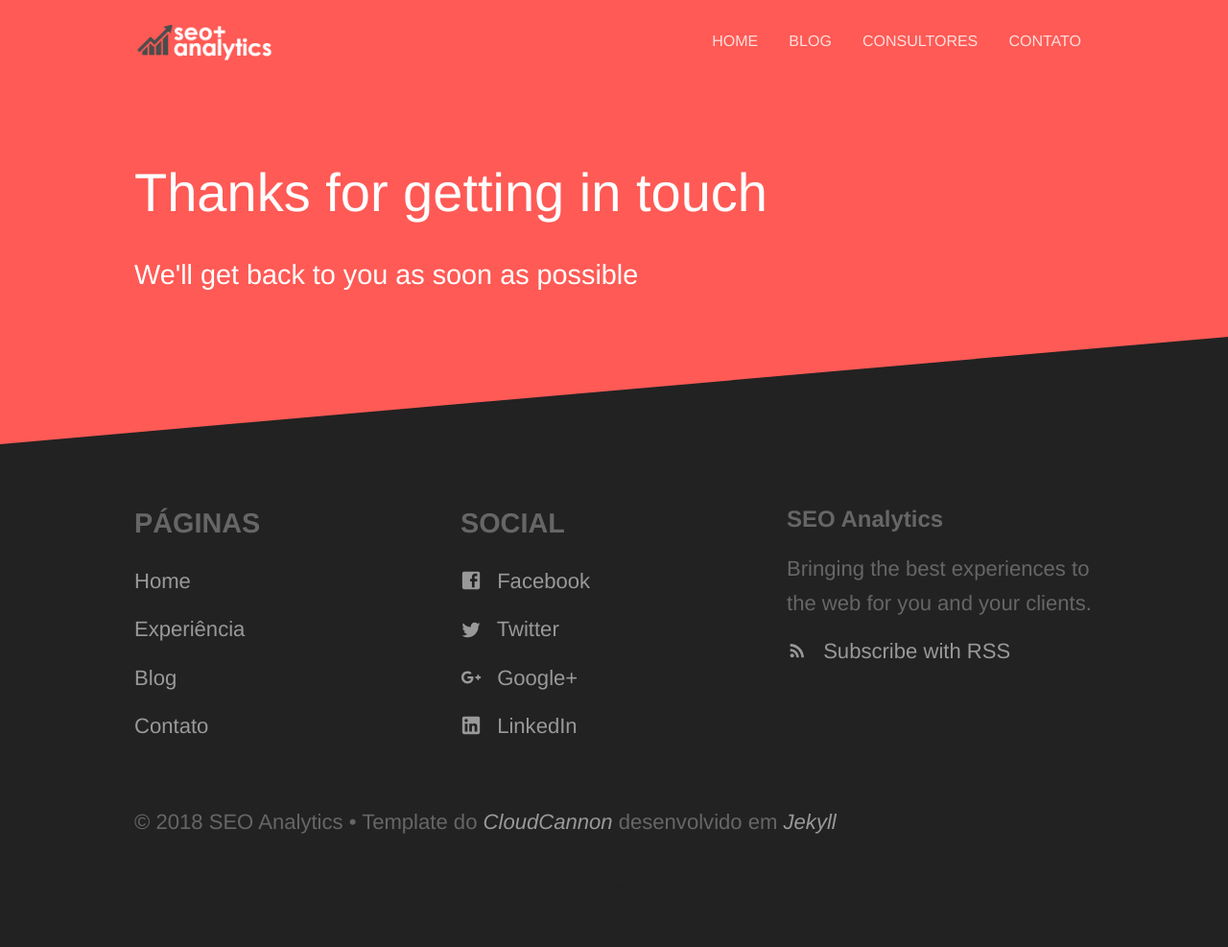
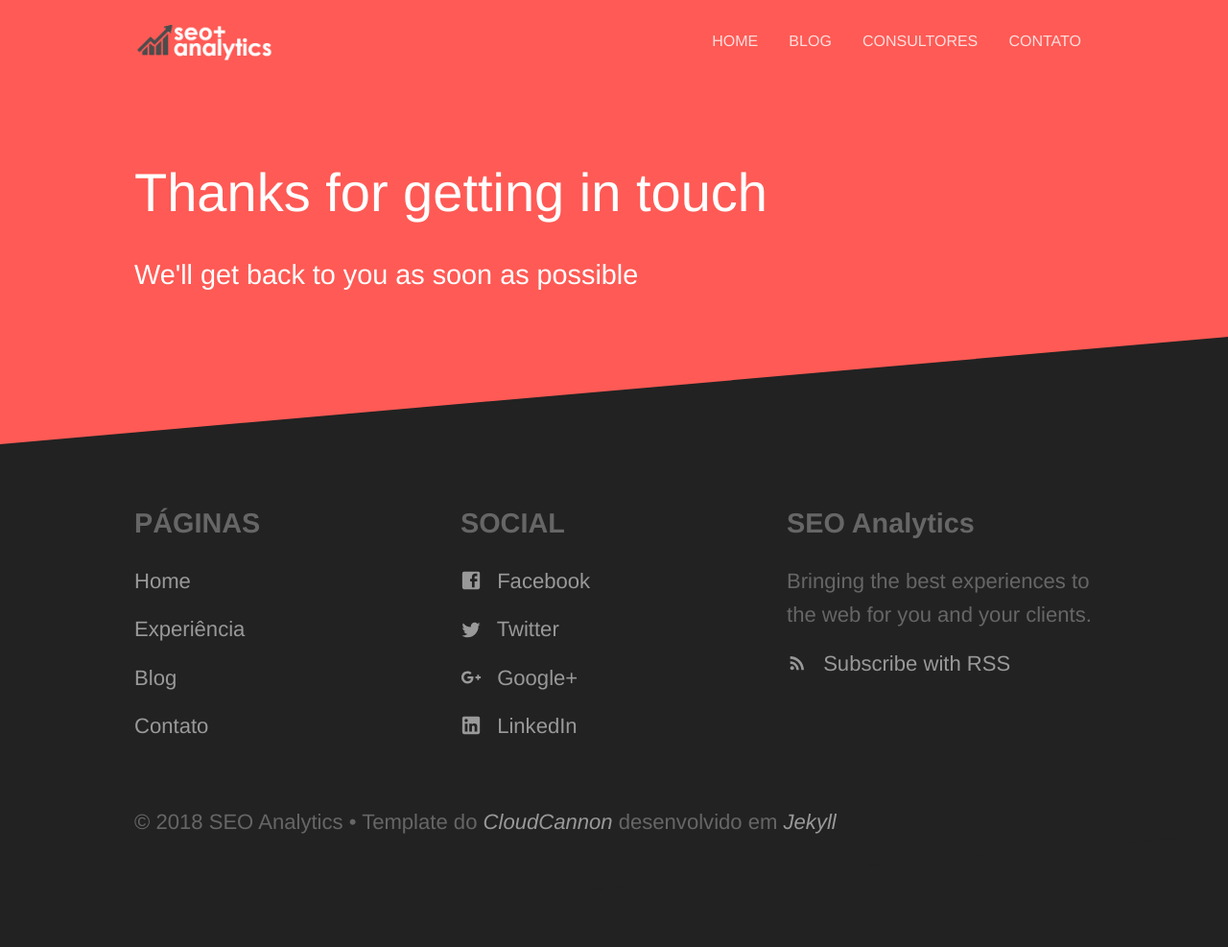
Before and after one commit to seoanalytics/seoanalytics.github.io, a Jekyll site: the page built from contact-success.html, in a window 1280 px wide. Shown: the whole page at 96% size. Built offline with Jekyll 4.4.1, drawn with Linux system fonts in a browser that asks for light colours.

Commit message:
Updated '_layouts/default.html' via CloudCannon

```diff
--- a/_layouts/default.html
+++ b/_layouts/default.html
@@ -58,7 +58,7 @@
 
 					<ul class="footer-links">
 						<li>
-							<h4>{{ site.data.company.title }}</h4>
+							<h3>{{ site.data.company.title }}</h3>
 						</li>
 						<li>{{ site.data.company.description }}</li>
 						<li><a href="{{ site.baseurl }}/feed.xml">{% include social-icon.html icon="RSS" %} Subscribe with RSS</a></li>
```
